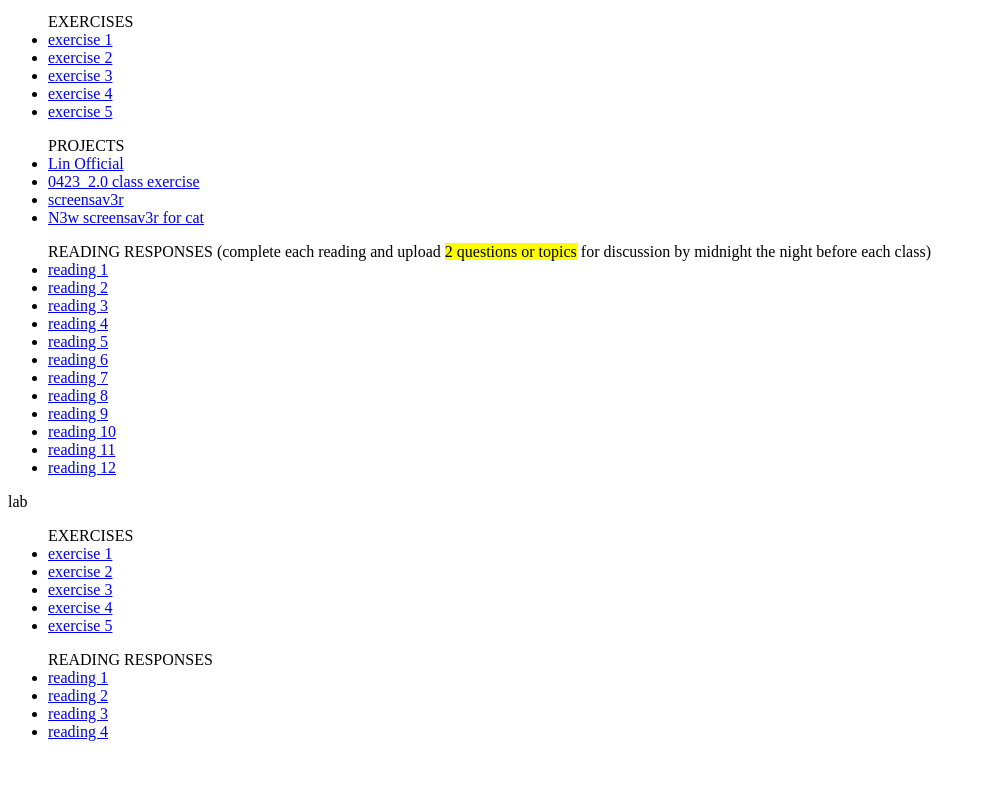
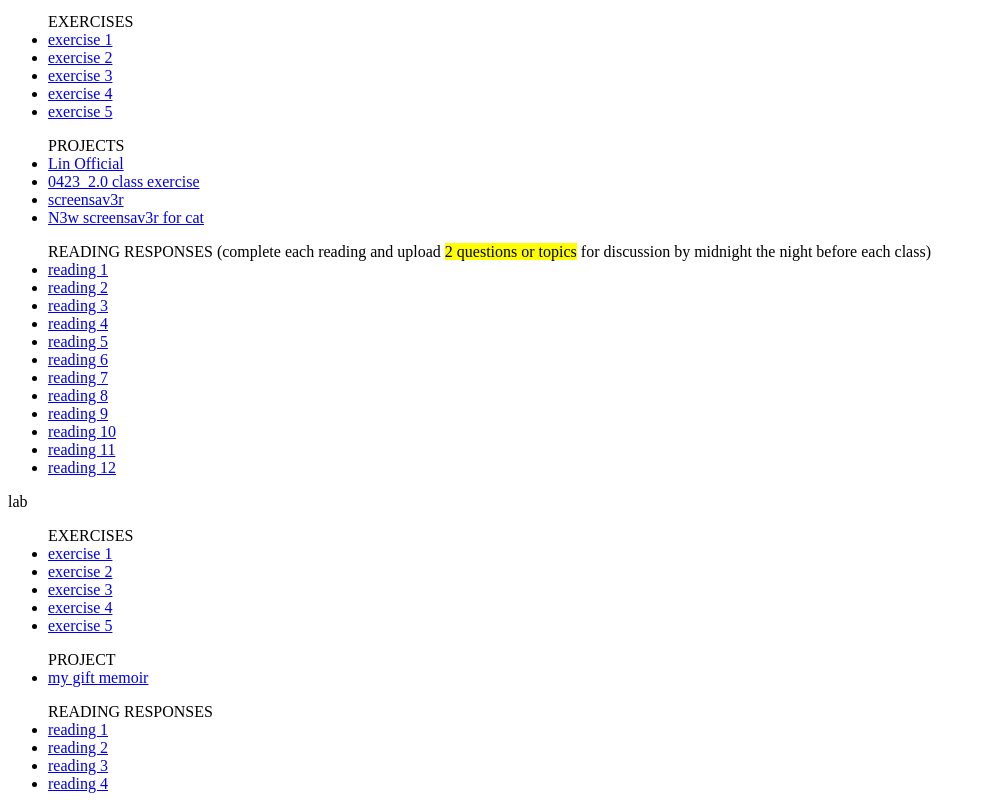
Before and after one commit to stephvnie/coreinteraction2019, a plain HTML site: page index.html in a window 1280 px wide. Shown: the part 101-910 px from the top of the page, without its empty margins (0-986 px from the left). Before the commit the page ends 858 px from the top, so only its background shows below. Drawn offline with Linux system fonts and the light colour scheme.

Commit message:
Update index.html

```diff
--- a/index.html
+++ b/index.html
@@ -48,6 +48,10 @@
 				<li><a href="lab/labexercise5/index.html">exercise 5</a></li>
 				</ul>
 
+				<ul>PROJECT
+				<li><a href="lab/project1/index copy.html">my gift memoir</a></li>
+				</ul>
+
 
 				<ul>READING RESPONSES
 				<li><a href="lab/labreading1/index.html">reading 1</a></li>
```
